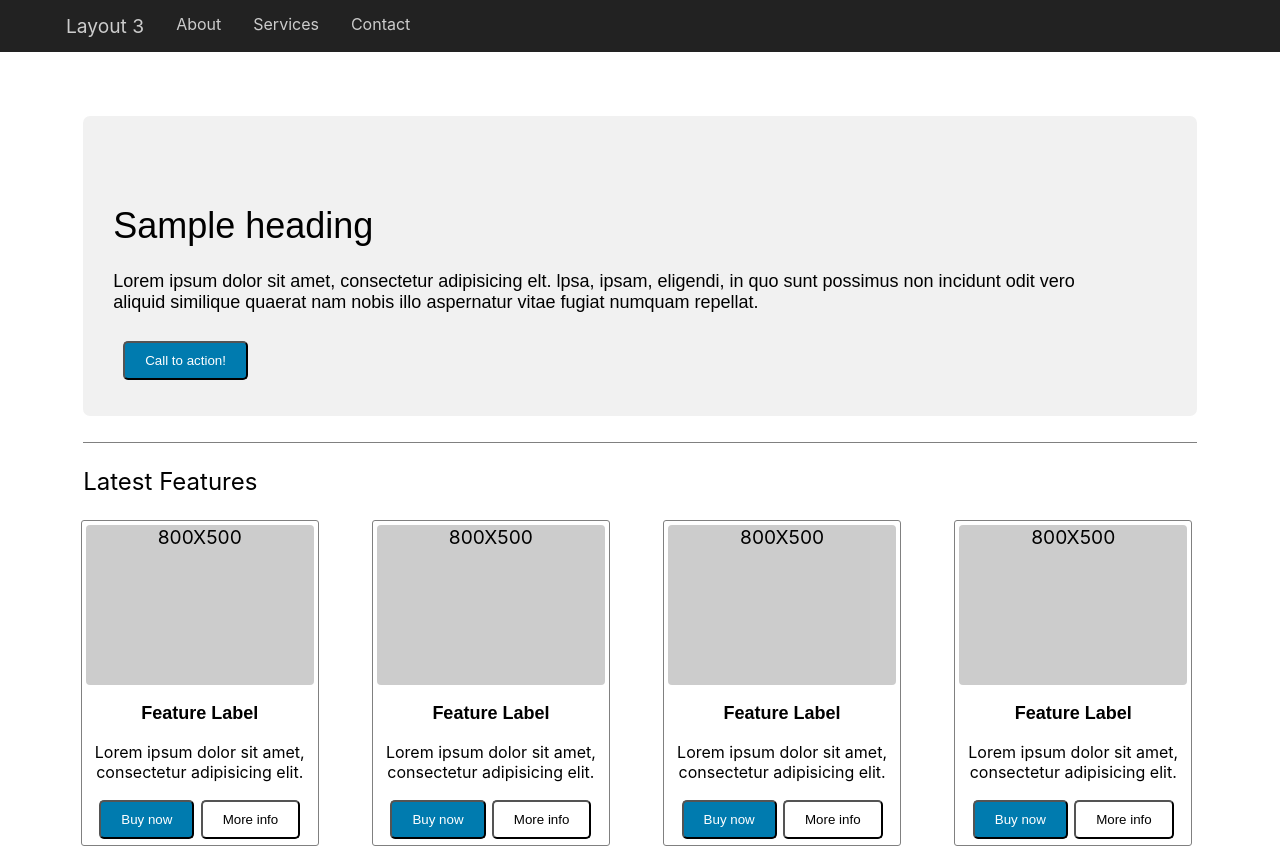
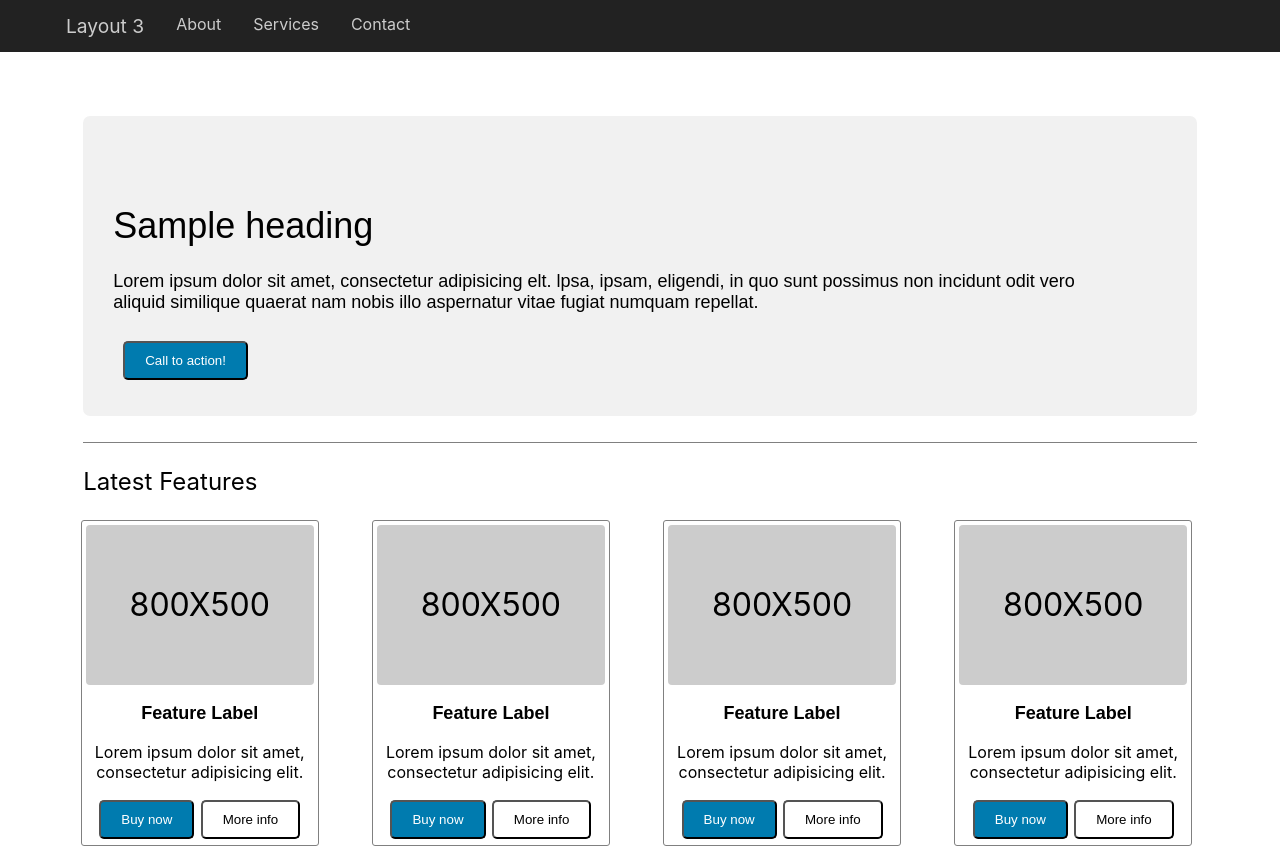
Before and after one commit to Niketanjha/Layout2, a React (Create React App) app: page / in a window 1280 px wide. Shown: the top 848 px of the page. Built offline with nearby package versions, Linux system fonts and the light colour scheme.

Commit message:
second commit

```diff
--- a/src/App.css
+++ b/src/App.css
@@ -97,6 +97,12 @@ button {
   color: black;
   margin-left: 4px;
 }
+.hrLine{
+  width:88%;
+  color: #c0c0c0;
+  margin-left:6%;
+  margin-top:30%;
+}
 
 /* .title {
   font-size: 25px;
--- a/src/App.js
+++ b/src/App.js
@@ -24,7 +24,7 @@ class App extends React.Component{
           </ul>
         </div>
 
-        <div>
+    <div>
       <div className="marginAll">
         <div className="firstText">
           <h1 className="sample" style={{fontFamily:'sans-serif',fontWeight:'200'}}>Sample heading</h1>
@@ -42,8 +42,8 @@ class App extends React.Component{
                 <div className="row">
                   <div className="column">
                     <div className="cards">
-                      <div className="imageClass" style={{fontSize:'larger'}}>
-                        <span >800X500</span>
+                      <div className="imageClass" style={{fontSize:'larger',display:"flex",justifyContent:"center",alignItems:"center"}}>
+                        <span style={{fontSize:"xx-large"}}>800X500</span>
                       </div>
                       <h3 style={{fontSize:"large",fontFamily:'sans-serif'}}>Feature Label</h3>
                       <p> Lorem ipsum dolor sit amet, consectetur adipisicing elit.</p>
@@ -54,7 +54,7 @@ class App extends React.Component{
                 </div>
             )
         })}
-          <hr style={{width:'88%',color:'#c0c0c0',marginLeft:'6%',marginTop:"30%"}}></hr>
+          <hr className="hrLine"></hr>
           <p className="copyright"> Copyright @your Website 2014</p>
         </div>
       </div>
```
